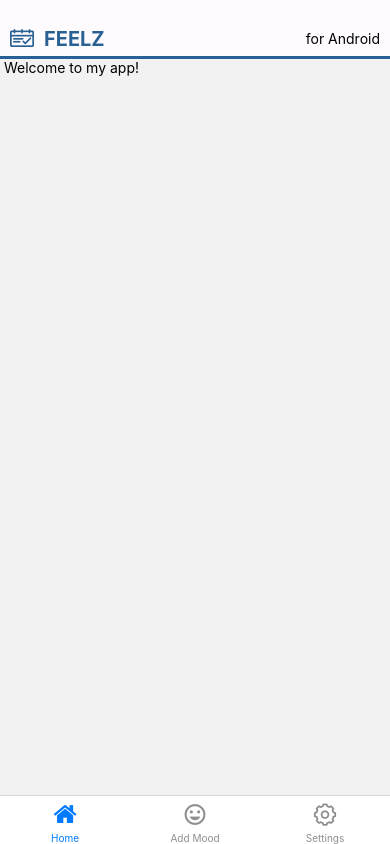
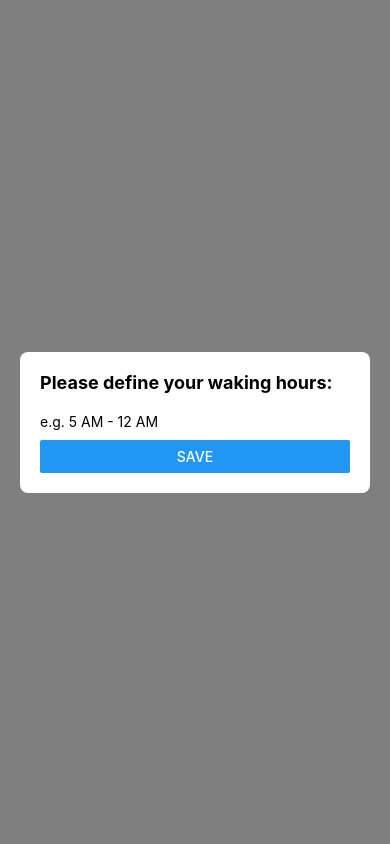
Before and after one commit to AmbrenHaleem/feelz-mood-tracker, a React Native app: screen / in a window 390 px wide. Built offline with nearby package versions, Linux system fonts and the light colour scheme.

Commit message:
[#6] Implements the waking hours of the user.
Closes #6

```diff
--- a/package.json
+++ b/package.json
@@ -19,8 +19,9 @@
     "expo-sqlite": "~11.1.1",
     "expo-status-bar": "~1.4.4",
     "moment": "^2.29.4",
-    "react": "18.2.0",
-    "react-native": "0.71.7",
+    "native": "^0.3.3",
+    "react": "^18.2.0",
+    "react-native": "^0.71.7",
     "react-native-dropdown-select-list": "^2.0.4",
     "uuid": "^9.0.0"
   },
--- /dev/null
+++ b/src/components/screens/HomeScreen/DailogueScreen/WakingHoursDialog.js
@@ -0,0 +1,76 @@
+import React, { useState } from 'react';
+import { Alert, View, Text, TextInput, Button, StyleSheet, Modal, Dimensions } from 'react-native';
+
+const WakingHoursDialog = ({ onSave }) => {
+
+  const [wakingHours, setWakingHours] = useState('');
+
+  const handleSave = () => {
+    if (wakingHours.trim() === '') {
+      Alert.alert('Error', 'Please enter your waking hours');
+      return;
+    }
+
+    onSave(wakingHours);
+  };
+
+  return (
+    <View>
+        <Modal visible= {true} animationType="slide">
+            <View style={styles.modalContainer}>
+
+            <View style={styles.contentContainer}>
+            <Text style={styles.title}>Please define your waking hours:</Text>
+            <TextInput
+                value={wakingHours}
+                onChangeText={setWakingHours}
+                placeholder="e.g. 5 AM - 12 AM"
+                style={{ marginTop: 10, marginBottom: 10 }}
+            />
+            <Button style={styles.buttonContainer} title="Save" onPress={handleSave} />
+            </View>
+
+            </View>
+        </Modal>
+
+
+    </View>
+  );
+};
+
+
+const styles = StyleSheet.create({
+    modalContainer: {
+      flex: 1,
+      justifyContent: 'center',
+      alignItems: 'center',
+      backgroundColor: 'rgba(0, 0, 0, 0.5)',
+    },
+    contentContainer: {
+      width: Dimensions.get('window').width - 40,
+      backgroundColor: '#ffffff',
+      padding: 20,
+      borderRadius: 8,
+    },
+    title: {
+      fontSize: 18,
+      fontWeight: 'bold',
+      marginBottom: 10,
+    },
+    input: {
+      width: '100%',
+      height: 40,
+      borderColor: '#cccccc',
+      borderWidth: 1,
+      borderRadius: 4,
+      paddingLeft: 10,
+      marginBottom: 10,
+    },
+    buttonContainer: {
+      flexDirection: 'row',
+      justifyContent: 'space-between',
+      marginTop: 20,
+    },
+  });
+
+export default WakingHoursDialog;
--- a/src/components/screens/HomeScreen/index.js
+++ b/src/components/screens/HomeScreen/index.js
@@ -1,7 +1,57 @@
-import { Text } from 'react-native';
+import React, { useState, useEffect } from 'react';
+import { View, Text , Button} from 'react-native';
+import AsyncStorage from '@react-native-async-storage/async-storage';
+import WakingHoursDialog from './DailogueScreen/WakingHoursDialog';
+import { primaryColor } from '../../../includes/variable';
 
-export default function HomeScreen({navigation, moods}) {
-    return (
-        <Text> Welcome to my app!</Text>
-    );
-}
+const App = () => {
+  const [showWakingHoursDialog, setShowWakingHoursDialog] = useState(false);
+  const [wakingHours, setWakingHours] = useState('');
+
+  useEffect(() => {
+    // Check if the waking hours have been set before
+    AsyncStorage.getItem('wakingHours')
+      .then(storedWakingHours => {
+        if (!storedWakingHours) {
+          setShowWakingHoursDialog(true);
+        } else {
+          setWakingHours(storedWakingHours);
+        }
+      })
+      .catch(error => {
+        console.error('Error retrieving waking hours:', error);
+      });
+  }, []);
+
+  const handleSaveWakingHours = hours => {
+    setWakingHours(hours);
+    AsyncStorage.setItem('wakingHours', hours)
+      .then(() => {
+        setShowWakingHoursDialog(false);
+      })
+      .catch(error => {
+        console.error('Error saving waking hours:', error);
+      });
+  };
+
+  const handleEditWakingHours = () => {
+    setShowWakingHoursDialog(true);
+  };
+
+  return (
+    <View style={{ marginTop: 10, paddingRight:10, paddingLeft: 10, marginBottom: 10 }}>
+      {showWakingHoursDialog ? (
+        <WakingHoursDialog onSave={handleSaveWakingHours} />
+      ) : (
+        <View>
+          <Text>Welcome to our App</Text>
+          <Text style={{ paddingBottom:10}} >Waking Hours: {wakingHours}</Text>
+          <Button style={{ backgroundColor: primaryColor}} title="Change Waking Hours" onPress={handleEditWakingHours} />
+        </View>
+      )}
+
+    </View>
+  );
+};
+
+export default App;
```
Also changed, not shown: 1 other file (tests, documents, lock files or other folders).
